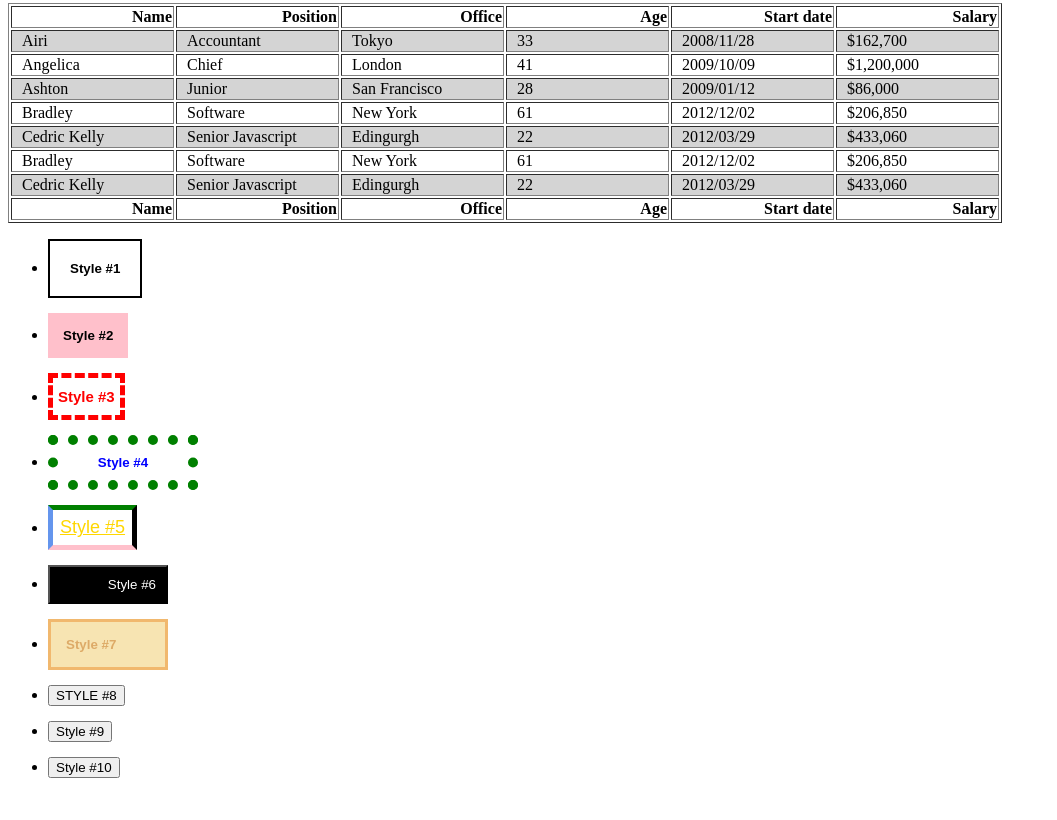
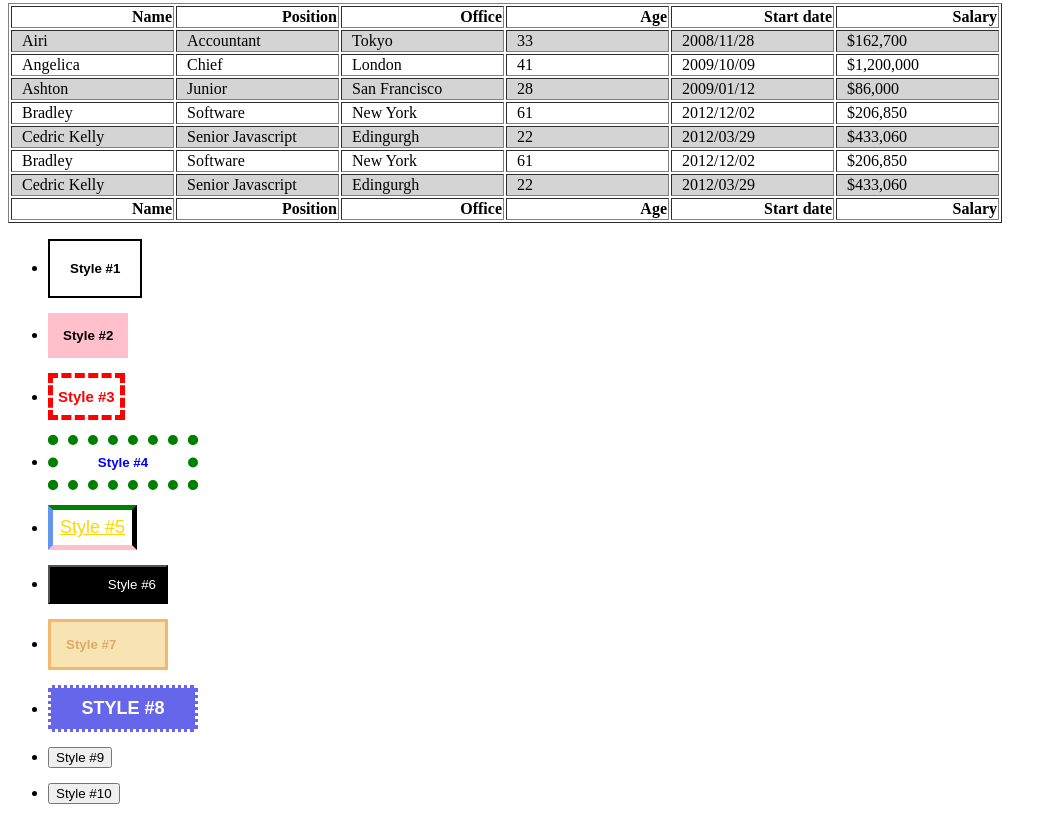
Before and after one commit to AltynaiUrmatbekova/07.10.2021-1, a plain HTML site: page index.html in a window 1280 px wide. Shown: the part 1461-2281 px from the top of the page, without its empty margins (0-1057 px from the left). Before the commit the page ends 2255 px from the top, so only its background shows below. Drawn offline with Linux system fonts and the light colour scheme.

Commit message:
button-8

```diff
--- a/style.css
+++ b/style.css
@@ -200,3 +200,12 @@ hr {
     padding: 15px;
     text-align: left;
 }
+#button-8 {
+    color: white;
+    background-color: rgb(102, 102, 235);
+    padding: 10px;
+    border: dotted 3px;
+    font-weight: bold;
+    font-size: large;
+    width: 150px;
+}
```
